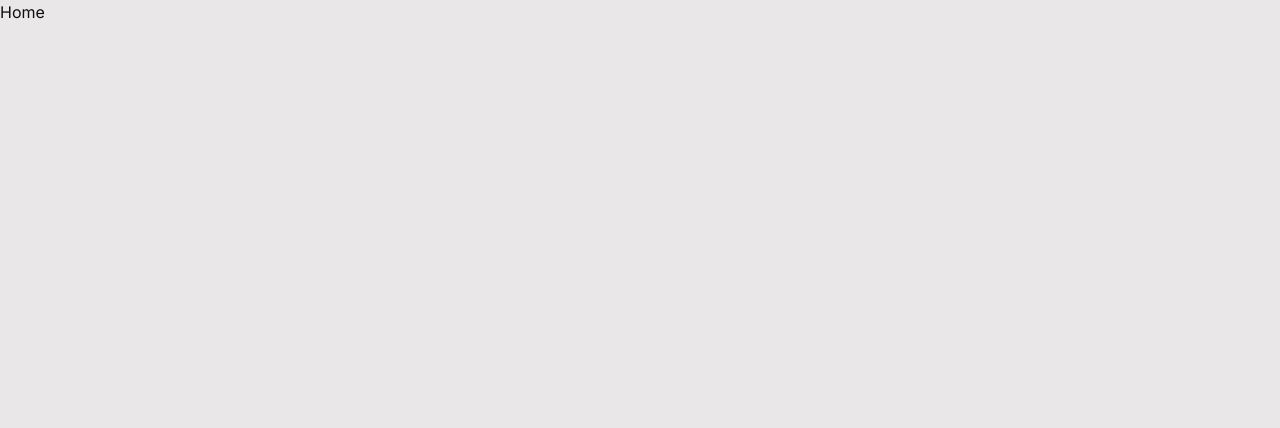
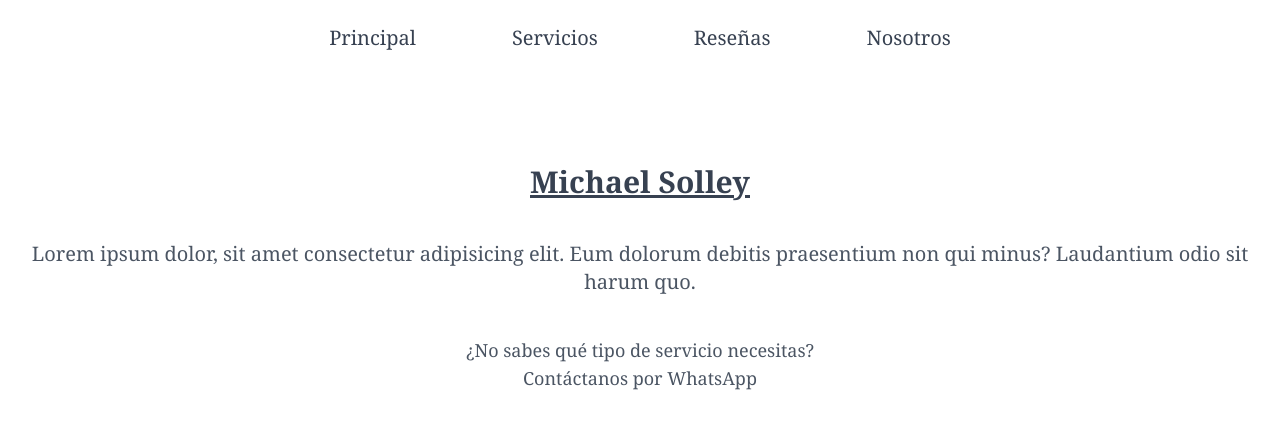
Before and after one commit to pattames/sitio_michael, a Next.js app: page / in a window 1280 px wide. Shown: the top 428 px of the page. Built offline with nearby package versions, Linux system fonts and the light colour scheme.

Commit message:
navbar y primer sketch de página principal

```diff
--- /dev/null
+++ b/app/components/Navbar.jsx
@@ -0,0 +1,62 @@
+export default function Navbar() {
+  return (
+    <div className="navbar bg-base-100 font-serif text-gray-700">
+      <div className="navbar-start">
+        <div className="dropdown">
+          <div tabIndex={0} role="button" className="btn btn-ghost md:hidden">
+            <svg
+              xmlns="http://www.w3.org/2000/svg"
+              className="h-8 w-8"
+              fill="none"
+              viewBox="0 0 24 24"
+              stroke="currentColor"
+            >
+              <path
+                strokeLinecap="round"
+                strokeLinejoin="round"
+                strokeWidth="2"
+                d="M4 6h16M4 12h8m-8 6h16"
+              />
+            </svg>
+          </div>
+          <ul
+            tabIndex={0}
+            className="menu menu-lg dropdown-content bg-base-100 rounded-box z-[1] mt-3 w-52 p-2 shadow"
+          >
+            <li>
+              <a>Principal</a>
+            </li>
+            <li>
+              <a>Servicios</a>
+            </li>
+            <li>
+              <a>Reseñas</a>
+            </li>
+            <li>
+              <a>Nosotros</a>
+            </li>
+          </ul>
+        </div>
+      </div>
+      <div className="navbar-center hidden md:flex">
+        <ul className="menu menu-horizontal gap-16 px-1 text-xl">
+          <li>
+            <a>Principal</a>
+          </li>
+          <li>
+            <a>Servicios</a>
+          </li>
+          <li>
+            <a>Reseñas</a>
+          </li>
+          <li>
+            <a>Nosotros</a>
+          </li>
+        </ul>
+      </div>
+      <div className="navbar-end">
+        <a className="mx-4 text-xl hidden">Contácto</a>
+      </div>
+    </div>
+  );
+}
--- a/app/layout.jsx
+++ b/app/layout.jsx
@@ -1,5 +1,6 @@
 import { Inter } from "next/font/google";
 import "./globals.css";
+import Navbar from "./components/Navbar";
 
 const inter = Inter({ subsets: ["latin"] });
 
@@ -10,8 +11,11 @@
 
 export default function RootLayout({ children }) {
   return (
-    <html lang="en" data-theme="garden">
-      <body className={inter.className}>{children}</body>
+    <html lang="es">
+      <body className={inter.className}>
+        <Navbar />
+        {children}
+      </body>
     </html>
   );
 }
--- a/app/page.jsx
+++ b/app/page.jsx
@@ -1,7 +1,17 @@
 export default function Home() {
   return (
-    <>
-      <h1>Home</h1>
-    </>
+    <div className="text-center p-2 font-serif text-gray-600">
+      <h1 className="font-bold text-3xl my-10 mt-20 text-gray-700 underline">
+        Michael Solley
+      </h1>
+      <p className="text-xl my-10">
+        Lorem ipsum dolor, sit amet consectetur adipisicing elit. Eum dolorum
+        debitis praesentium non qui minus? Laudantium odio sit harum quo.
+      </p>
+      <div className="text-lg">
+        <p>¿No sabes qué tipo de servicio necesitas?</p>
+        <p>Contáctanos por WhatsApp</p>
+      </div>
+    </div>
   );
 }
--- a/tailwind.config.js
+++ b/tailwind.config.js
@@ -16,6 +16,6 @@
   },
   plugins: [require("daisyui")],
   daisyui: {
-    themes: ["garden"],
+    themes: [],
   },
 };
```
